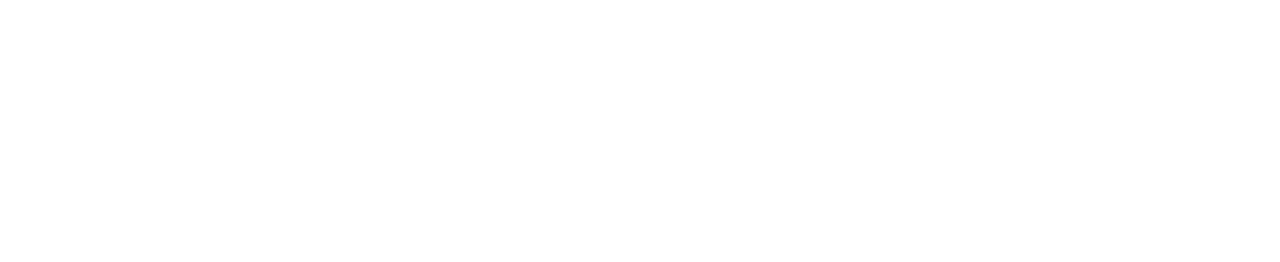
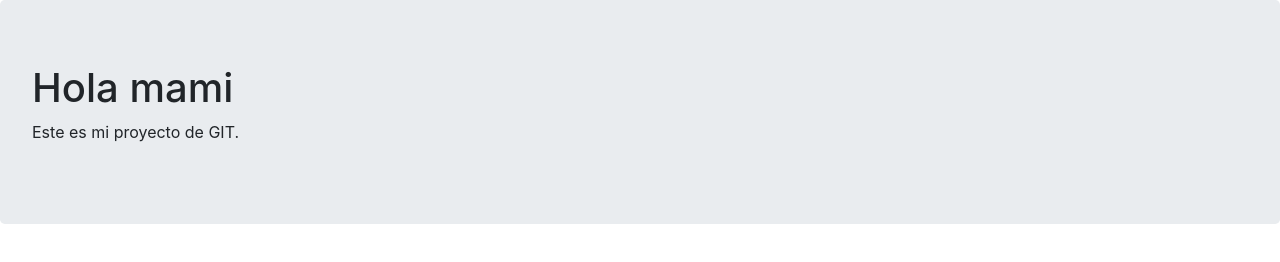
Before and after one commit to jsariasgeek/studious-octo-pancake, a plain HTML site: page index.html in a window 1280 px wide. Drawn offline with nearby package versions, Linux system fonts and the light colour scheme.

Commit message:
hotfix 1

```diff
--- a/index.html
+++ b/index.html
@@ -2,13 +2,25 @@
 <html lang="en">
 <head>
 	<meta charset="UTF-8">
-	<title>Proyecto GIT/title>
+	<title>Proyecto GIT</title>
+
+	<link rel="stylesheet" href="https://maxcdn.bootstrapcdn.com/bootstrap/4.0.0/css/bootstrap.min.css">
+
+	<style>
+		body{
+			border:10px;
+		}
+	</style>
+
 </head>
 <body>
 	<div class="row">
 		<div class="col-md-12">
 			<div class="jumbotron">
 				<h1>Hola mami</h1>
+				<p>
+					Este es mi proyecto de GIT.
+				</p>
 			</div>
 		</div>
 	</div>
```
